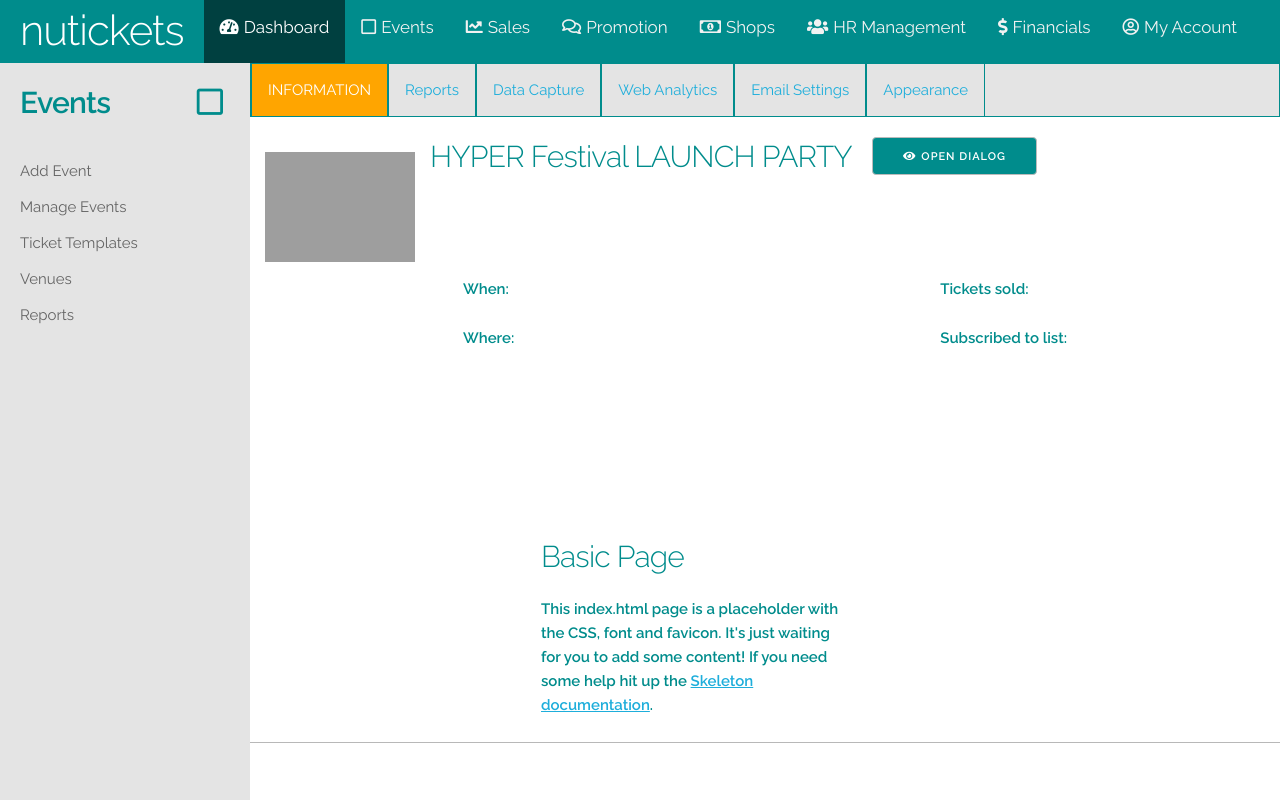
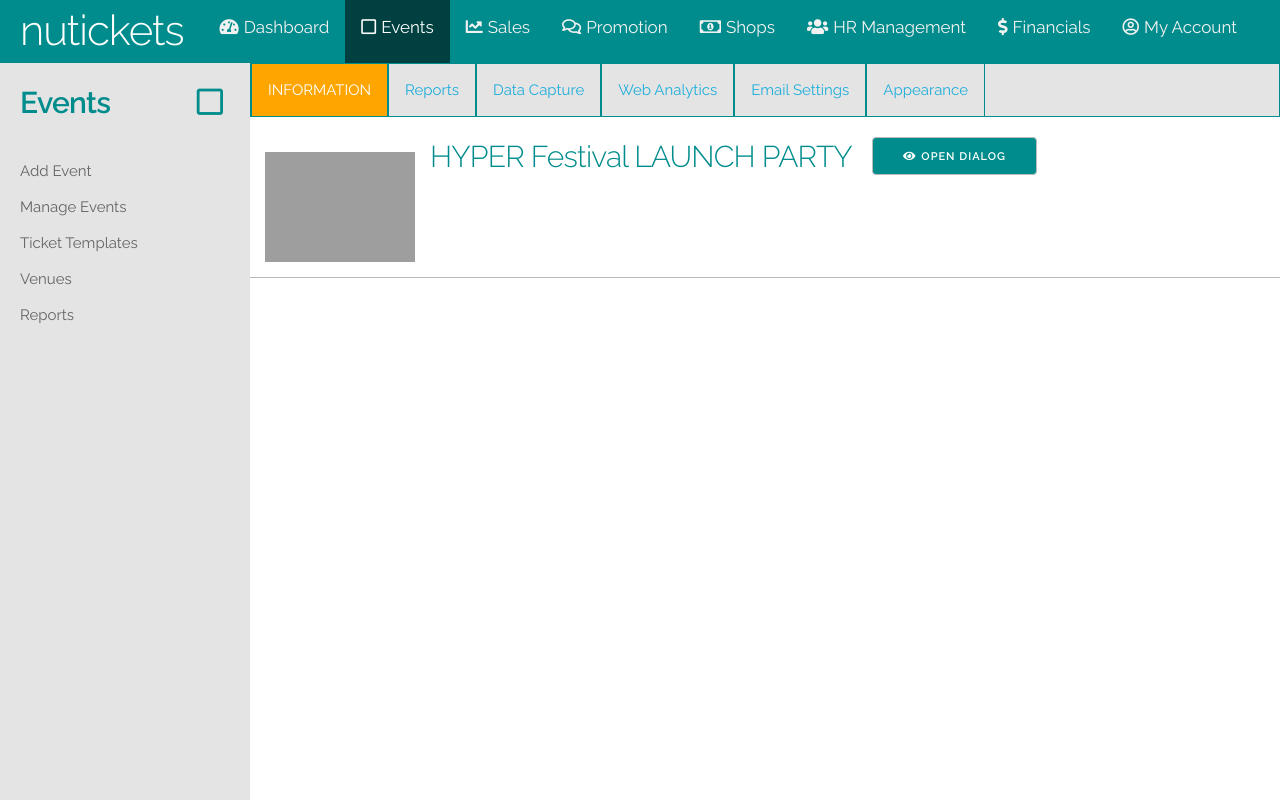
Before and after one commit to Daniel-Cross/tickets, a plain HTML site: page index.html in a window 1280 px wide. Drawn offline with Linux system fonts and the light colour scheme; grey boxes are pictures that could not be loaded.

Commit message:
edited body

```diff
--- a/index.html
+++ b/index.html
@@ -37,8 +37,8 @@
   <!-- Navbar -->
   <div class="navbar">
     <h2 class="logo">nutickets</h2>
-    <a class="active" href="#dash"><i class="fas fa-tachometer-alt"></i>Dashboard</a>
-    <a href="#events"><i class="far fa-square"></i>Events</a>
+    <a href="#dash"><i class="fas fa-tachometer-alt"></i>Dashboard</a>
+    <a class="active" href="#events"><i class="far fa-square"></i>Events</a>
     <a href="#sales"><i class="fas fa-chart-line"></i>Sales</a>
     <a href="#promotion"><i class="far fa-comments"></i>Promotion</a>
     <a href="#shops"><i class="far fa-money-bill-alt"></i>Shops</a>
@@ -79,33 +79,12 @@
         <h4 class="event-title">HYPER Festival LAUNCH PARTY</h4>
         <button class="dialog-button"><i class="fas fa-eye"></i>Open dialog</button>
       </div>
-      <div class="dialog-body">
-        <div class="dialog-date">
-          <p>When:</p>
-          <p>Where:</p>
-        </div>
-        <div class="dialog-tickets">
-          <p>Tickets sold:</p>
-          <p>Subscribed to list:</p>
-        </div>
-      </div>
     </div>
     <!-- end of top container -->
 
     <!-- Primary Page Layout
   –––––––––––––––––––––––––––––––––––––––––––––––––– -->
-    <div class="main-body">
-      <div class="container">
-        <div class="row">
-          <div class="one-half column" style="margin-top: 25%">
-            <h4>Basic Page</h4>
-            <p>This index.html page is a placeholder with the CSS, font and favicon. It's just waiting for you to add
-              some
-              content! If you need some help hit up the <a href="http://www.getskeleton.com">Skeleton documentation</a>.</p>
-          </div>
-        </div>
-      </div>
-    </div>
+
 
     <!-- End Document
   –––––––––––––––––––––––––––––––––––––––––––––––––– -->
```
